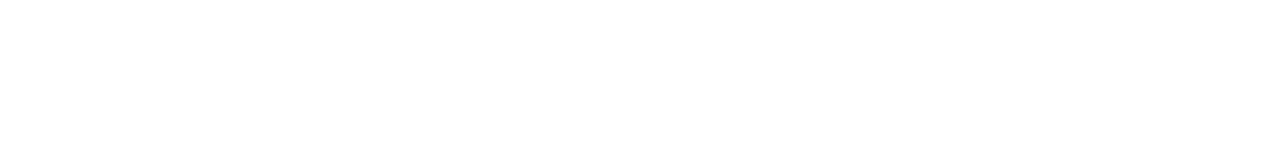
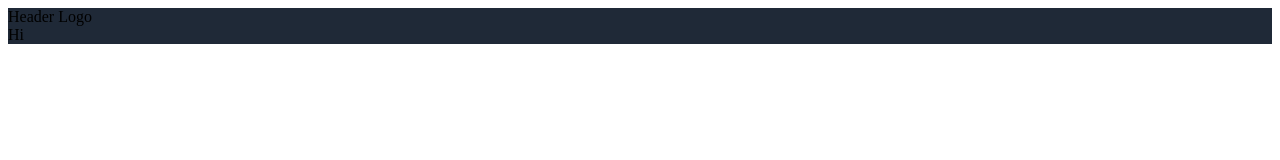
Before and after one commit to EddieBahago/git_test, a plain HTML site: page index.html in a window 1280 px wide. Drawn offline with Linux system fonts and the light colour scheme.

Commit message:
backgroun-color

```diff
--- a/index.html
+++ b/index.html
@@ -5,8 +5,18 @@
     <meta http-equiv="X-UA-Compatible" content="IE=edge">
     <meta name="viewport" content="width=device-width, initial-scale=1.0">
     <title>Landing Page</title>
+    <link rel="stylesheet" href="styles.css">
 </head>
 <body>
-
+ <div class="first-section">
+   <div class="navbar">
+    <div class="navbar-left">
+        Header Logo
+    </div>
+    <div class="navbar-right">
+       Hi
+    </div>
+    </div>
+   </div>
 </body>
 </html>
--- a/styles.css
+++ b/styles.css
@@ -0,0 +1,3 @@
+.first-section{
+    background-color: #1F2937;
+}
```
